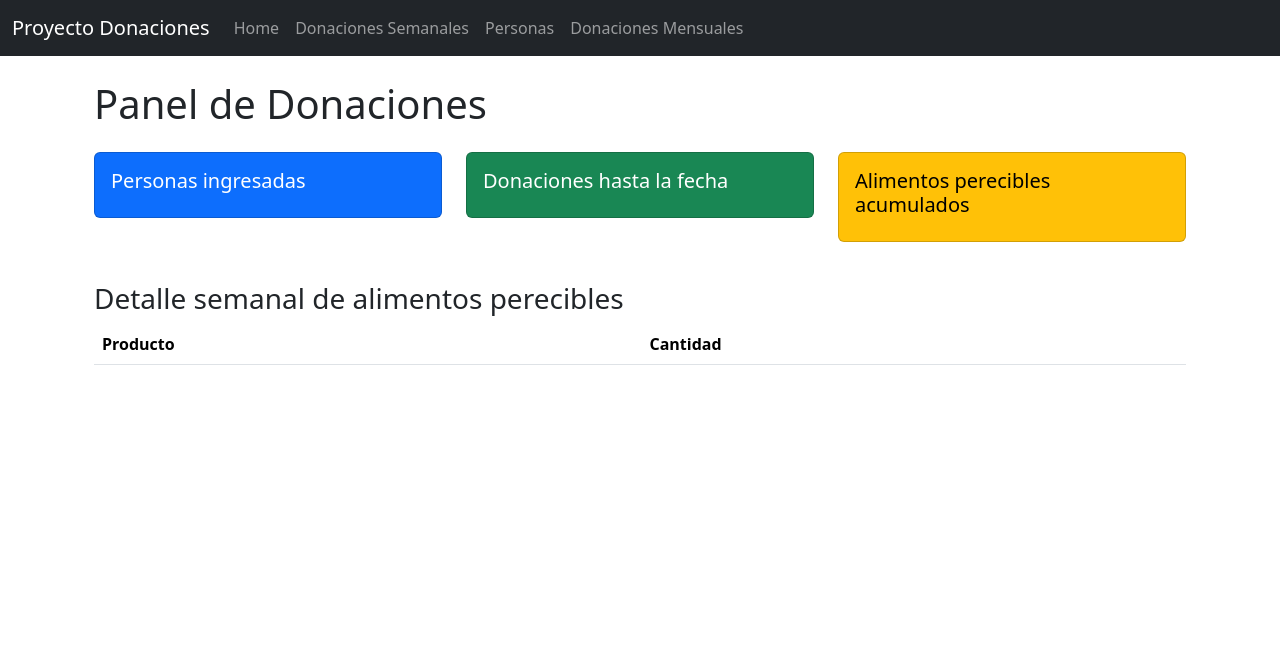
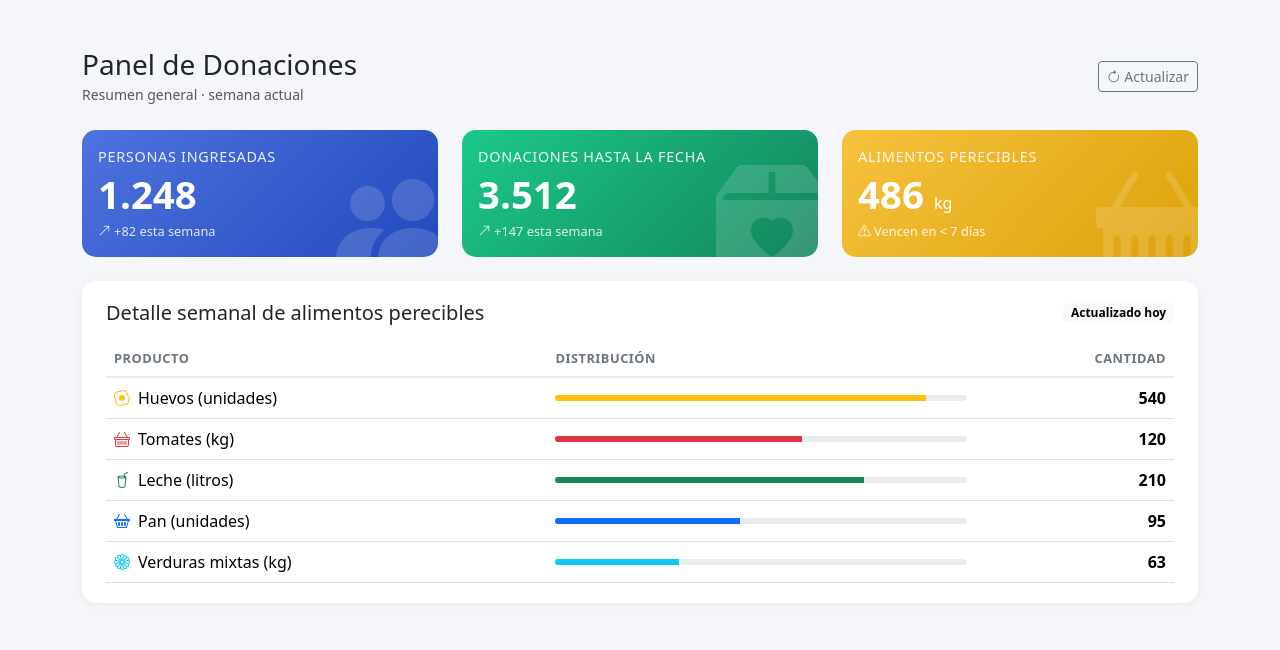
Before and after one commit to pablofgx-code/Prueba-1-Arquitectura-de-Sistemas, a FastAPI app: template frontend/templates/pages/home.html in a window 1280 px wide. Shown: the top 650 px of the page. Run offline with FastAPI, Linux system fonts and the light colour scheme; the template is opened without the code that fills it, so the values that code supplies are empty; parts of the project's set-up code (start-up, migrations or seed data) failed here and were passed over; some libraries are stand-ins or nearby versions.

Commit message:
add-homePlantilla

```diff
--- /dev/null
+++ b/frontend/static/css/home.css
@@ -0,0 +1,55 @@
+ body { background: #f4f6f9; }
+    .stat-card {
+      border: none;
+      border-radius: 14px;
+      color: #fff;
+      overflow: hidden;
+      position: relative;
+      transition: transform .2s ease, box-shadow .2s ease;
+    }
+    .stat-card:hover {
+      transform: translateY(-3px);
+      box-shadow: 0 10px 20px rgba(0,0,0,.12);
+    }
+    .stat-card .icon-bg {
+      position: absolute;
+      right: -10px;
+      bottom: -20px;
+      font-size: 7rem;
+      opacity: .15;
+      line-height: 1;
+    }
+    .stat-card .card-title {
+      font-size: .9rem;
+      text-transform: uppercase;
+      letter-spacing: .05em;
+      opacity: .9;
+      margin-bottom: .5rem;
+    }
+    .stat-card .value {
+      font-size: 2.4rem;
+      font-weight: 700;
+      line-height: 1;
+    }
+    .stat-card .hint {
+      font-size: .8rem;
+      opacity: .85;
+      margin-top: .5rem;
+    }
+    .bg-grad-primary { background: linear-gradient(135deg, #4e73df, #224abe); }
+    .bg-grad-success { background: linear-gradient(135deg, #1cc88a, #13855c); }
+    .bg-grad-warning { background: linear-gradient(135deg, #f6c23e, #dda20a); }
+    .panel {
+      background: #fff;
+      border-radius: 14px;
+      padding: 1.25rem 1.5rem;
+      box-shadow: 0 2px 8px rgba(0,0,0,.05);
+    }
+    .table thead th {
+      font-size: .8rem;
+      text-transform: uppercase;
+      letter-spacing: .04em;
+      color: #6c757d;
+      border-bottom: 2px solid #e9ecef;
+    }
+    .progress { height: 6px; border-radius: 6px; }
--- a/frontend/templates/pages/home.html
+++ b/frontend/templates/pages/home.html
@@ -1,61 +1,132 @@
+<!DOCTYPE html>
+<html lang="es">
+<head>
+  <meta charset="UTF-8">
+  <title>Panel de Donaciones - Mock</title>
+  <link href="https://cdn.jsdelivr.net/npm/bootstrap@5.3.3/dist/css/bootstrap.min.css" rel="stylesheet">
+  <link href="https://cdn.jsdelivr.net/npm/bootstrap-icons@1.11.3/font/bootstrap-icons.css" rel="stylesheet">
+  <style>
+    @import url('../../static/css/home.css');
+  </style>
+</head>
 
-{% extends "pages/base.html" %}
 
-{% block content %}
-<div class="container mt-4">
-  <h1 class="mb-4">Panel de Donaciones</h1>
+<body>
+<div class="container py-5">
 
-  <!-- Resumen general -->
-  <div class="row">
+  <div class="d-flex justify-content-between align-items-center mb-4">
+    <div>
+      <h1 class="h3 mb-0">Panel de Donaciones</h1>
+      <small class="text-muted">Resumen general · semana actual</small>
+    </div>
+    <button class="btn btn-outline-secondary btn-sm">
+      <i class="bi bi-arrow-clockwise"></i> Actualizar
+    </button>
+  </div>
+
+  <!-- Métricas principales -->
+  <div class="row g-4">
     <div class="col-md-4">
-      <div class="card text-bg-primary mb-3">
+      <div class="card stat-card bg-grad-primary h-100">
         <div class="card-body">
-          <h5 class="card-title">Personas ingresadas</h5>
-          <p class="card-text fs-3">{{ total_personas }}</p>
+          <div class="card-title">Personas ingresadas</div>
+          <div class="value">1.248</div>
+          <div class="hint"><i class="bi bi-arrow-up-right"></i> +82 esta semana</div>
+          <i class="bi bi-people-fill icon-bg"></i>
         </div>
       </div>
     </div>
 
     <div class="col-md-4">
-      <div class="card text-bg-success mb-3">
+      <div class="card stat-card bg-grad-success h-100">
         <div class="card-body">
-          <h5 class="card-title">Donaciones hasta la fecha</h5>
-          <p class="card-text fs-3">{{ total_donaciones }}</p>
+          <div class="card-title">Donaciones hasta la fecha</div>
+          <div class="value">3.512</div>
+          <div class="hint"><i class="bi bi-arrow-up-right"></i> +147 esta semana</div>
+          <i class="bi bi-box2-heart-fill icon-bg"></i>
         </div>
       </div>
     </div>
 
     <div class="col-md-4">
-      <div class="card text-bg-warning mb-3">
+      <div class="card stat-card bg-grad-warning h-100">
         <div class="card-body">
-          <h5 class="card-title">Alimentos perecibles acumulados</h5>
-          <p class="card-text fs-3">{{ total_perecibles }}</p>
+          <div class="card-title">Alimentos perecibles</div>
+          <div class="value">486 <small class="fs-6 fw-normal">kg</small></div>
+          <div class="hint"><i class="bi bi-exclamation-triangle"></i> Vencen en &lt; 7 días</div>
+          <i class="bi bi-basket-fill icon-bg"></i>
         </div>
       </div>
     </div>
   </div>
 
-  <!-- Detalle por alimento -->
-  <div class="row mt-4">
-    <div class="col-md-12">
-      <h3>Detalle semanal de alimentos perecibles</h3>
-      <table class="table table-striped">
+  <!-- Detalle semanal -->
+  <div class="panel mt-4">
+    <div class="d-flex justify-content-between align-items-center mb-3">
+      <h5 class="mb-0">Detalle semanal de alimentos perecibles</h5>
+      <span class="badge text-bg-light">Actualizado hoy</span>
+    </div>
+
+    <div class="table-responsive">
+      <table class="table align-middle mb-0">
         <thead>
           <tr>
             <th>Producto</th>
-            <th>Cantidad</th>
+            <th style="width: 40%;">Distribución</th>
+            <th class="text-end">Cantidad</th>
           </tr>
         </thead>
         <tbody>
-          {% for item in detalle_perecibles %}
           <tr>
-            <td>{{ item.nombre }}</td>
-            <td>{{ item.cantidad }}</td>
+            <td><i class="bi bi-egg-fried text-warning me-2"></i>Huevos (unidades)</td>
+            <td>
+              <div class="progress">
+                <div class="progress-bar bg-warning" style="width: 90%"></div>
+              </div>
+            </td>
+            <td class="text-end fw-semibold">540</td>
           </tr>
-          {% endfor %}
+          <tr>
+            <td><i class="bi bi-basket text-danger me-2"></i>Tomates (kg)</td>
+            <td>
+              <div class="progress">
+                <div class="progress-bar bg-danger" style="width: 60%"></div>
+              </div>
+            </td>
+            <td class="text-end fw-semibold">120</td>
+          </tr>
+          <tr>
+            <td><i class="bi bi-cup-straw text-success me-2"></i>Leche (litros)</td>
+            <td>
+              <div class="progress">
+                <div class="progress-bar bg-success" style="width: 75%"></div>
+              </div>
+            </td>
+            <td class="text-end fw-semibold">210</td>
+          </tr>
+          <tr>
+            <td><i class="bi bi-basket2 text-primary me-2"></i>Pan (unidades)</td>
+            <td>
+              <div class="progress">
+                <div class="progress-bar bg-primary" style="width: 45%"></div>
+              </div>
+            </td>
+            <td class="text-end fw-semibold">95</td>
+          </tr>
+          <tr>
+            <td><i class="bi bi-flower1 text-info me-2"></i>Verduras mixtas (kg)</td>
+            <td>
+              <div class="progress">
+                <div class="progress-bar bg-info" style="width: 30%"></div>
+              </div>
+            </td>
+            <td class="text-end fw-semibold">63</td>
+          </tr>
         </tbody>
       </table>
     </div>
   </div>
+
 </div>
-{% endblock %}
+</body>
+</html>
```
